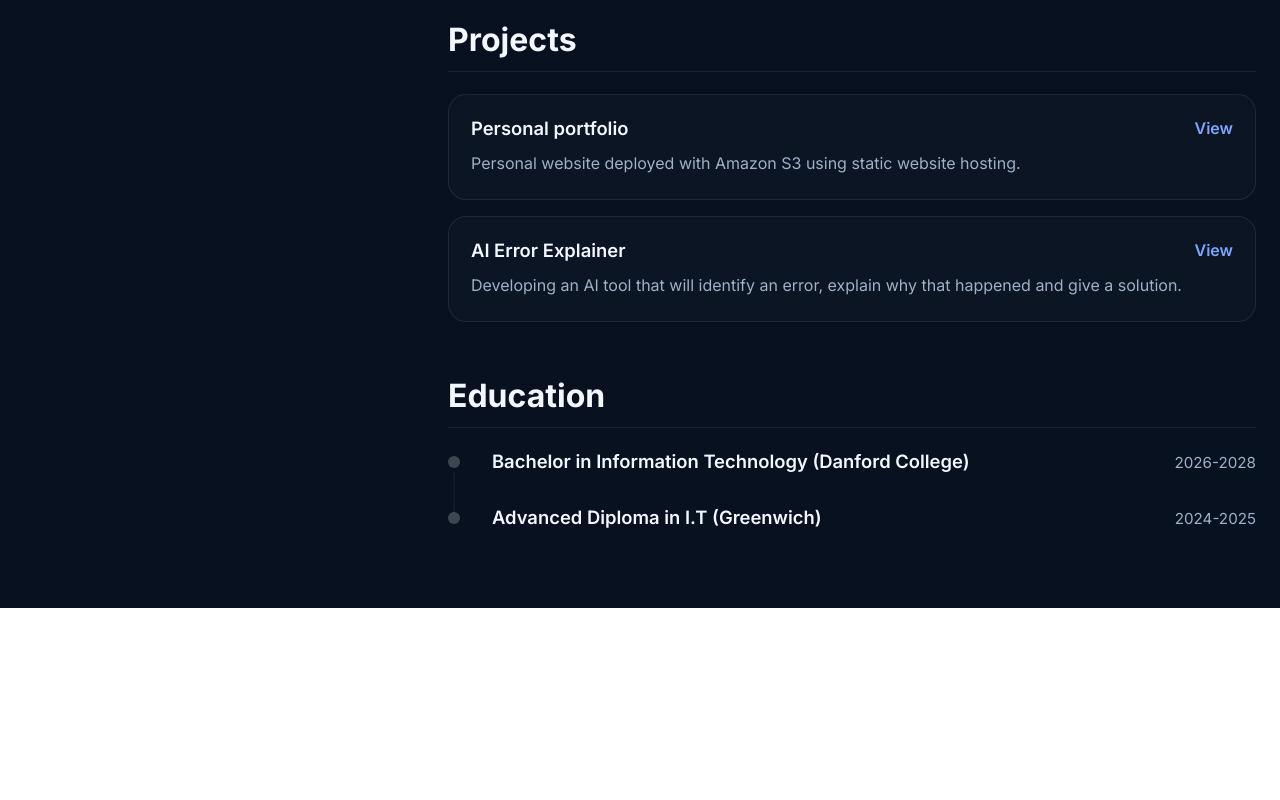
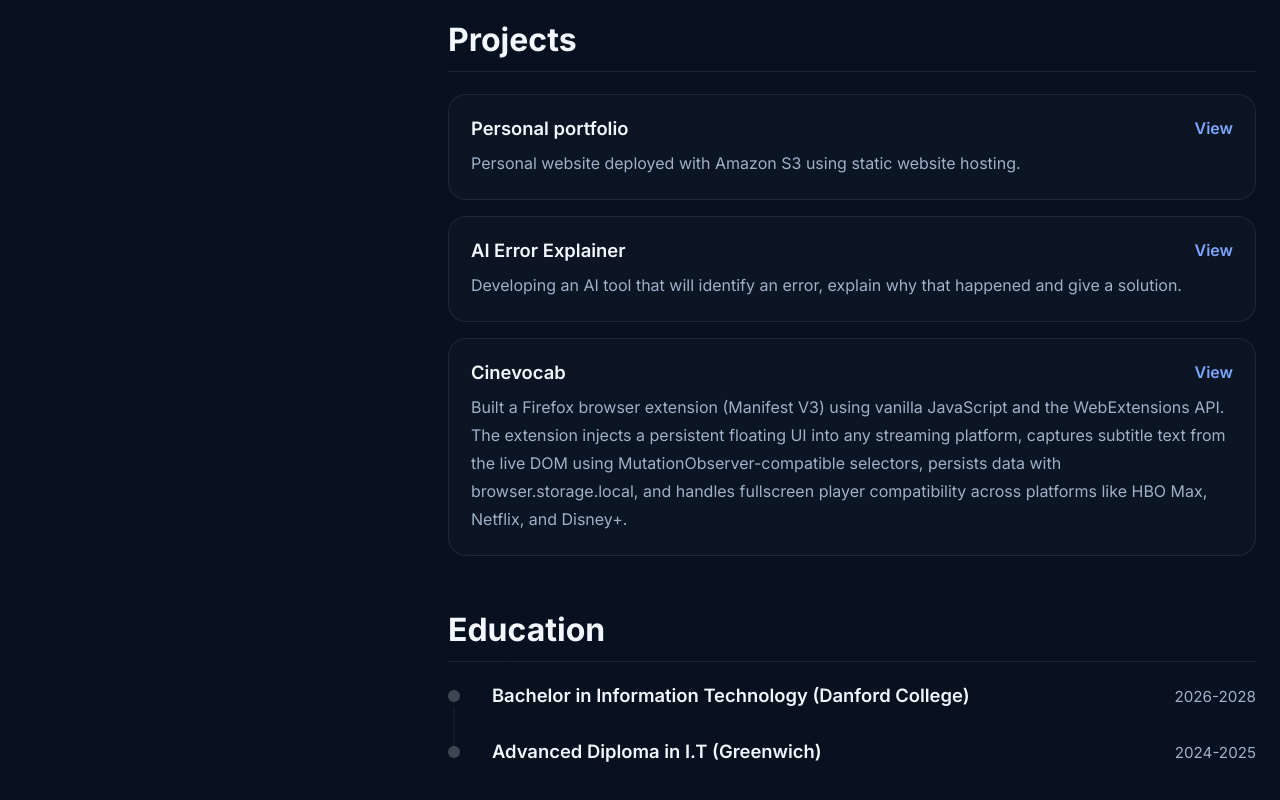
Before and after one commit to mathavoc1-cloud/serverless-api-cicd, a plain HTML site: page index.html in a window 1280 px wide. Shown: the part 912-1712 px from the top of the page. Before the commit the page ends 1520 px from the top, so only its background shows below. Drawn offline with Linux system fonts and the light colour scheme.

Commit message:
Update index.html

```diff
--- a/index.html
+++ b/index.html
@@ -143,6 +143,18 @@
             <p>Developing an AI tool that will identify an error, explain why that happened and give a solution.</p>
           </article>
 
+          <div class="project-list">
+          <article class="project-card">
+            <div class="project-top">
+              <h3>Cinevocab</h3>
+              <a href="https://github.com/mathavoc1-cloud/cinevocab.git" target="_blank" rel="noopener noreferrer">View</a>
+            </div>
+            <p>Built a Firefox browser extension (Manifest V3) using vanilla JavaScript and the WebExtensions API.
+              The extension injects a persistent floating UI into any streaming platform, captures subtitle text
+              from the live DOM using MutationObserver-compatible selectors, persists data with browser.storage.local,
+              and handles fullscreen player compatibility across platforms like HBO Max, Netflix, and Disney+.</p>
+          </article>
+
         </div>
       </section>
 
```
